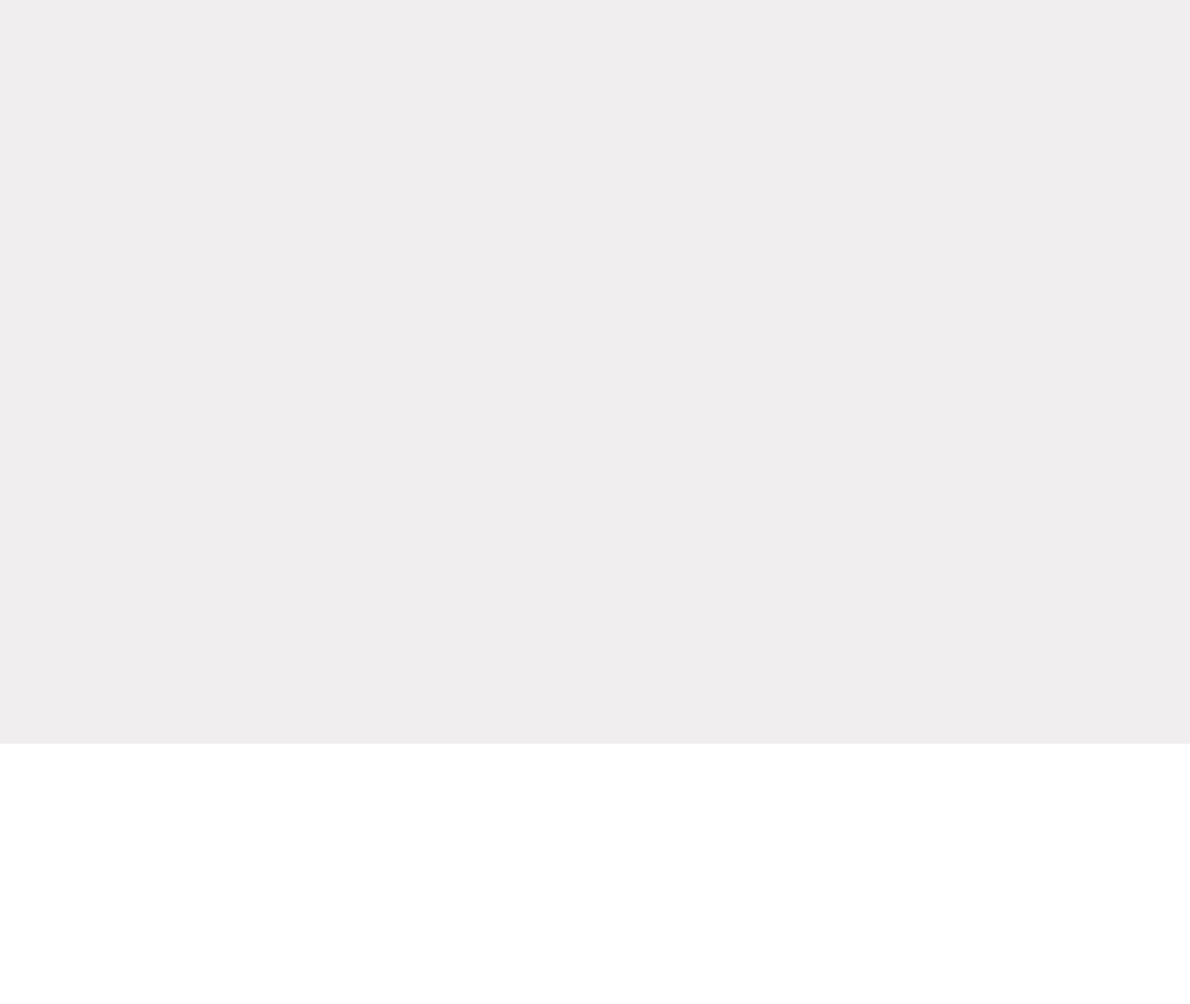
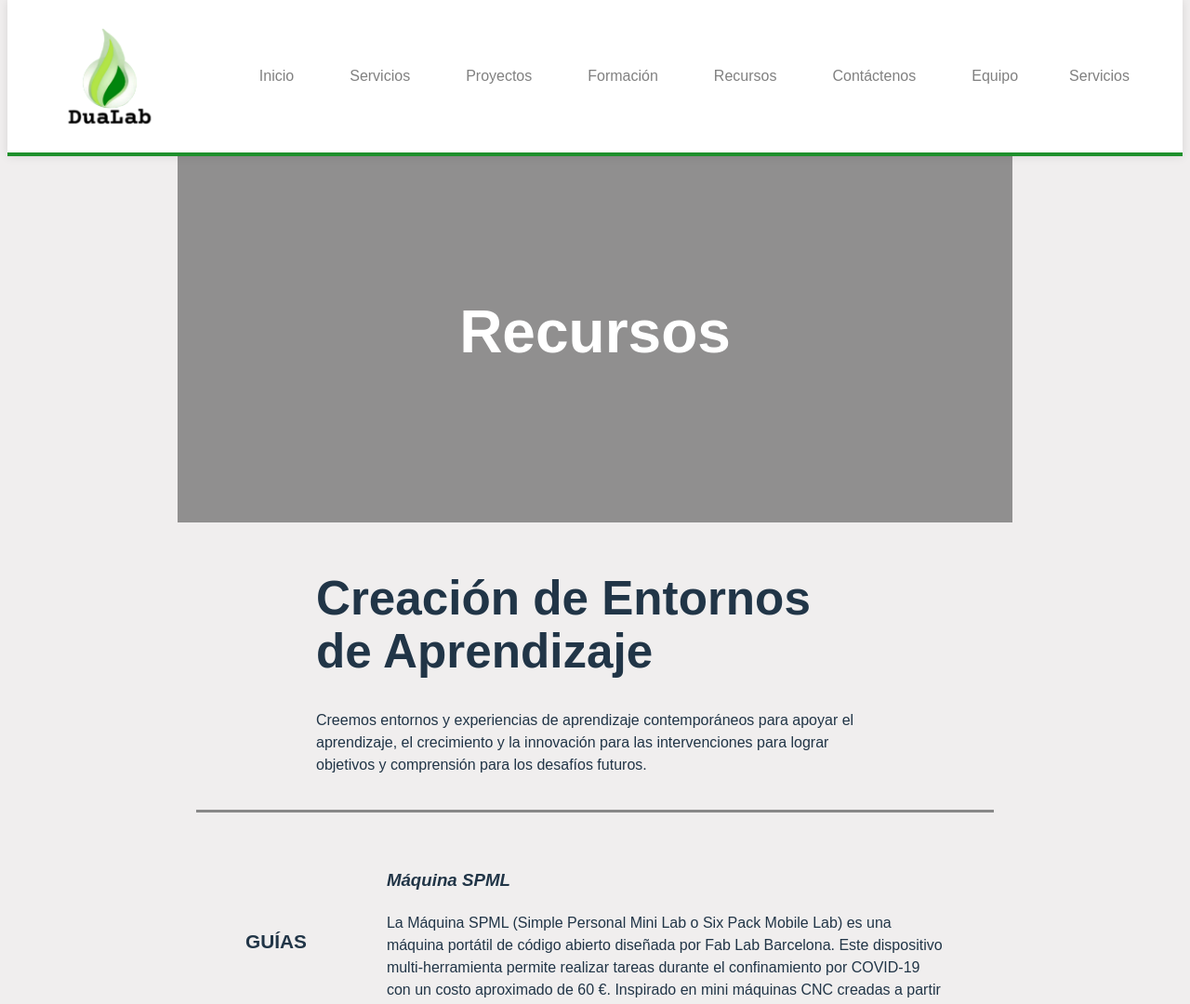
Before and after one commit to UnPerrete/aplicaciondualab, a React (Vite) app: page /recursos in a window 1280 px wide. Before the commit this address had no page. Shown: the top 1080 px of the page at 93% size. Before the commit the page ends 800 px from the top, so only its background shows below. Built offline with nearby package versions, Linux system fonts and the light colour scheme.

Commit message:
Recursos

```diff
--- a/src/App.jsx
+++ b/src/App.jsx
@@ -17,6 +17,7 @@ import CentrosFP from './components/CentroFP'
 import Empresas from './components/Empresas'
 import Administraciones from './components/Administraciones'
 import Equipo from './components/Equipo'
+import Recursos from './components/Recursos'
 
 function App() {
 
@@ -29,6 +30,7 @@ function App() {
         <Route path="/formacion" element={<Formacion />} />
         <Route path="/centrosfp" element={<CentrosFP />} />
         <Route path="/" element={<Empresas />} />
+        <Route path="/recursos" element={<Recursos />} />
         <Route path="/equipo" element={<Equipo />} />
         <Route path="/administraciones" element={<Administraciones />} />
         <Route path="/login" element={<Login />} />
--- a/src/components/NavbarWeb.jsx
+++ b/src/components/NavbarWeb.jsx
@@ -35,7 +35,7 @@ const NavbarWeb = () => {
                 <Link to={"/servicio"}>Servicios</Link>
                 <Link to="/proyect">Proyectos</Link>
                 <Link to="/formacion">Formación</Link>
-                <Link to="/">Recursos</Link>
+                <Link to="/recursos">Recursos</Link>
                 <Link to="/contact">Contáctenos</Link>
                 <Link to="/equipo">Equipo</Link>
                 <div
--- /dev/null
+++ b/src/components/Recursos.jsx
@@ -0,0 +1,57 @@
+import React, { useEffect, useState } from 'react';
+import NavbarWeb from "./NavbarWeb";
+import '../styles/Recursos.css';
+import FooterWeb from './FooterWeb';
+
+const Recursos = () => {
+    return (
+        <div>
+            <NavbarWeb />
+
+            {/* Banner Principal */}
+            <div className="main-banner5">
+                <div className="overlay"></div>
+                <h2>Recursos</h2>
+            </div>
+
+            {/* Nuevo Apartado */}
+            <div className="section-text">
+                <h1>Creación de Entornos de Aprendizaje</h1>
+                <p>Creemos entornos y experiencias de aprendizaje contemporáneos para apoyar el aprendizaje, el crecimiento y la innovación para las intervenciones para lograr objetivos y comprensión para los desafíos futuros.</p>
+            </div>
+
+            {/* Sección Guías */}
+            <div className="section-container">
+                <div className="section-image">
+                    {/* <img src={GuiaImage} alt="Guías" /> */}
+                    <h1>GUÍAS</h1>
+                </div>
+                <div className="section-text">
+                    <h3>Máquina SPML</h3>
+                    <p>La Máquina SPML (Simple Personal Mini Lab o Six Pack Mobile Lab) es una máquina portátil de código abierto diseñada por Fab Lab Barcelona. Este dispositivo multi-herramienta permite realizar tareas durante el confinamiento por COVID-19 con un costo aproximado de 60 €. Inspirado en mini máquinas CNC creadas a partir de reproductores de DVD reciclados.</p>
+                </div>
+            </div>
+
+            {/* Sección Manuales */}
+            <div className="section-container">
+                <div className="section-image">
+                    {/* <img src={ManualImage} alt="Manuales" /> */}
+                    <h1>MANUALES</h1>
+                </div>
+                <div className="section-text">
+                    <h3>Detección Ciudadana: Un Conjunto de Herramientas</h3>
+                    <p>Estas herramientas permiten a las comunidades locales usar hardware y software de código abierto para crear tecnología que aborde problemas ambientales relacionados con aire, agua, suelo y contaminación acústica. Desarrolladas para fomentar la innovación desde la base, utilizando recursos accesibles y sostenibles.</p>
+                </div>
+            </div>
+
+            <hr className="section-divider" />
+
+            <div>
+                <FooterWeb />
+            </div>
+
+        </div>
+    );
+};
+
+export default Recursos;
--- /dev/null
+++ b/src/styles/Recursos.css
@@ -0,0 +1,93 @@
+.main-banner5 {
+    position: relative;
+    height: 400px;/*800px;*/
+    width: 100%;/*700%;*/
+    /* background-image: url('https://fedfinancees-production.s3.amazonaws.com/system/image/name_type/364/compress_actuality_teaser_1639653658.jpg'); */
+    background-size: cover;
+    background-position: center;
+    display: flex;
+    justify-content: center;
+    align-items: center;
+    margin-left: -20px;
+    margin-top: 70px; /* Para que el banner se vea bien debajo de la navbar fija */
+}
+
+.main-banner5 .overlay {
+    position: absolute;
+    top: 0;
+    right: 0;
+    bottom: 0;
+    left: 0;
+    background-color: rgba(0, 0, 0, 0.4);
+}
+
+.main-banner5 h2 {
+    color: white;
+    font-size: 4rem;
+    z-index: 1;
+}
+
+.section-container {
+    display: flex;
+    align-items: center;
+    justify-content: center;
+    gap: 20px;
+    flex-wrap: wrap; /* permite que se ajuste en pantallas pequeñas */
+    border-top: 3px solid #888888;
+}
+
+.section-container img {
+    max-width: 500px;
+    width: 100%;
+    height: auto;
+    border-radius: 8px;
+}
+
+.section-text {
+    max-width: 600px;
+    text-align: left;
+}
+
+.section-text h2 {
+    font-size: 2rem;
+    margin-bottom: 20px;
+}
+
+.section-text h3 {
+    font-style: italic;
+    margin-bottom: 20px;
+}
+
+.text-box {
+    max-width: 1400px;
+    margin: 10px auto;
+    padding: 20px;
+    text-align: justify;
+    font-size: 15px;
+    line-height: 1.6;
+    font-weight: bold;
+}
+
+.imagen-container {
+    display: grid;
+    grid-template-columns: repeat(4, 1fr);
+    gap: 20px;
+    padding: 20px;
+    max-width: 1200px;
+    margin: -5px auto;
+}
+
+.section-image {
+    text-align: center;
+}
+
+.section-image img {
+    width: 100%;
+    height: auto;
+    border-radius: 8px;
+}
+
+.section-image h1 {
+    margin-top: 10px;
+    font-size: 1.3rem;
+}
```
